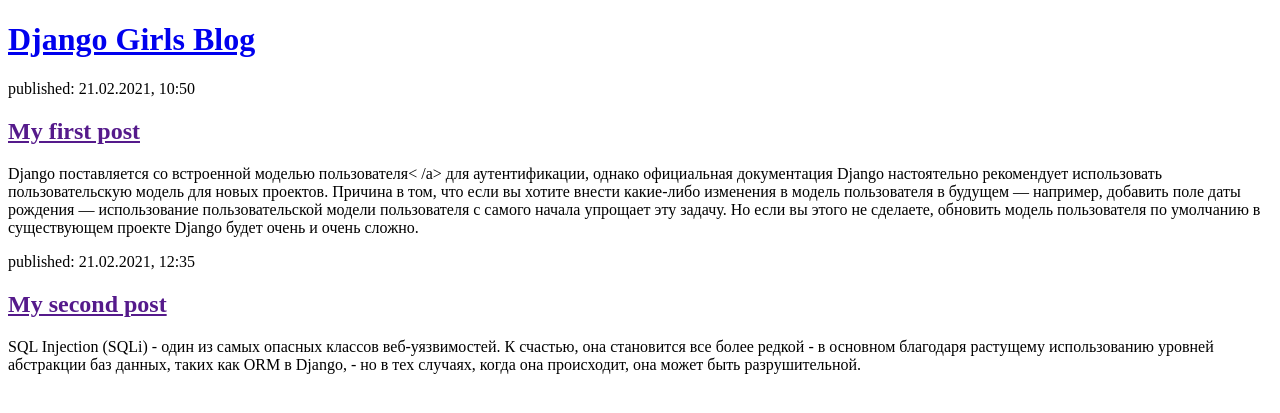
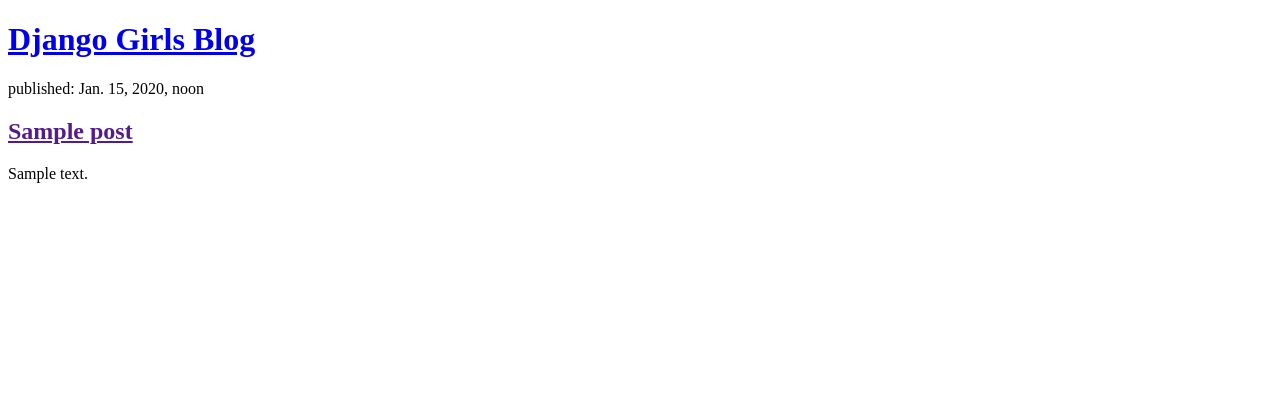
Before and after one commit to Ihor30/my-first-blog-, a Django app: page / in a window 1280 px wide. Shown: the top 413 px of the page. Run offline with Django 3.2, Linux system fonts and the light colour scheme; tables that the repository leaves empty hold one stand-in row (values such as "Sample post").

Commit message:
Modified templates to display posts from database.

```diff
--- a/blog/templates/blog/post_list.html
+++ b/blog/templates/blog/post_list.html
@@ -8,24 +8,12 @@
             <h1><a href="/">Django Girls Blog</a></h1>
         </header>
 
-        <article>
-            <time>published: 21.02.2021, 10:50</time>
-            <h2><a href="">My first post</a></h2>
-            <p>Django поставляется со встроенной моделью пользователя< /a> для аутентификации,
-                однако официальная документация Django настоятельно рекомендует использовать пользовательскую
-                модель для новых проектов. Причина в том, что если вы хотите внести какие-либо изменения в модель
-                пользователя в будущем — например, добавить поле даты рождения — использование пользовательской
-                модели пользователя с самого начала упрощает эту задачу. Но если вы этого не сделаете,
-                обновить модель пользователя по умолчанию в существующем проекте Django будет очень и очень сложно.</p>
-        </article>
-
-        <article>
-            <time>published: 21.02.2021, 12:35</time>
-            <h2><a href="">My second post</a></h2>
-            <p>SQL Injection (SQLi) - один из самых опасных классов веб-уязвимостей.
-                К счастью, она становится все более редкой - в основном благодаря растущему использованию уровней
-                абстракции баз данных, таких как ORM в Django, - но в тех случаях, когда она происходит,
-                она может быть разрушительной.</p>
-        </article>
+        {% for post in posts %}
+    <article>
+        <time>published: {{ post.published_date }}</time>
+        <h2><a href="">{{ post.title }}</a></h2>
+        <p>{{ post.text|linebreaksbr }}</p>
+    </article>
+{% endfor %}
     </body>
 </html>
--- a/blog/views.py
+++ b/blog/views.py
@@ -1,5 +1,8 @@
 from django.shortcuts import render
+from django.utils import timezone
+from .models import Post
 
 
 def post_list(request):
-    return render(request, 'blog/post_list.html', {})
+    posts = Post.objects.filter(published_date__lte=timezone.now()).order_by('published_date')
+    return render(request, 'blog/post_list.html', {'posts': posts})
```
